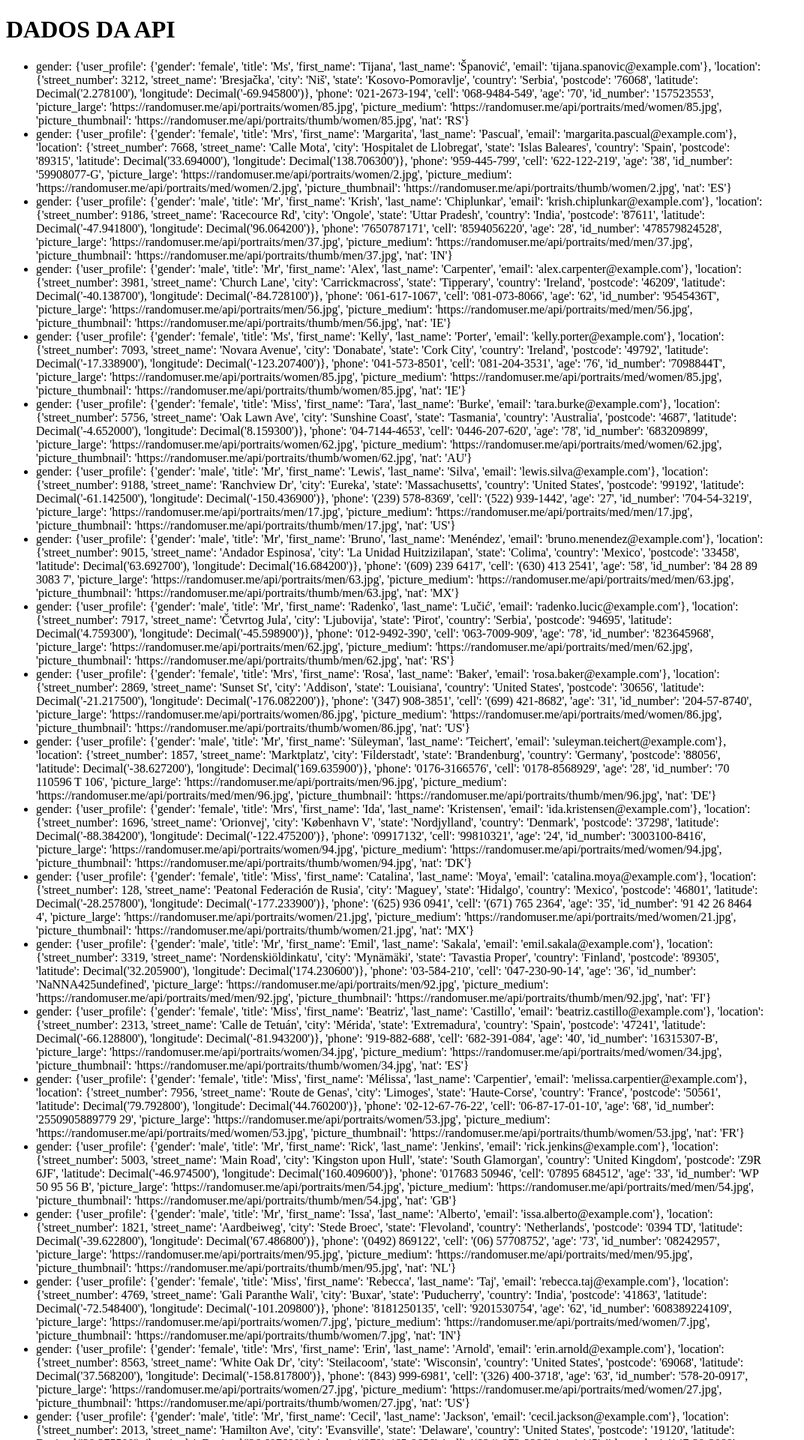
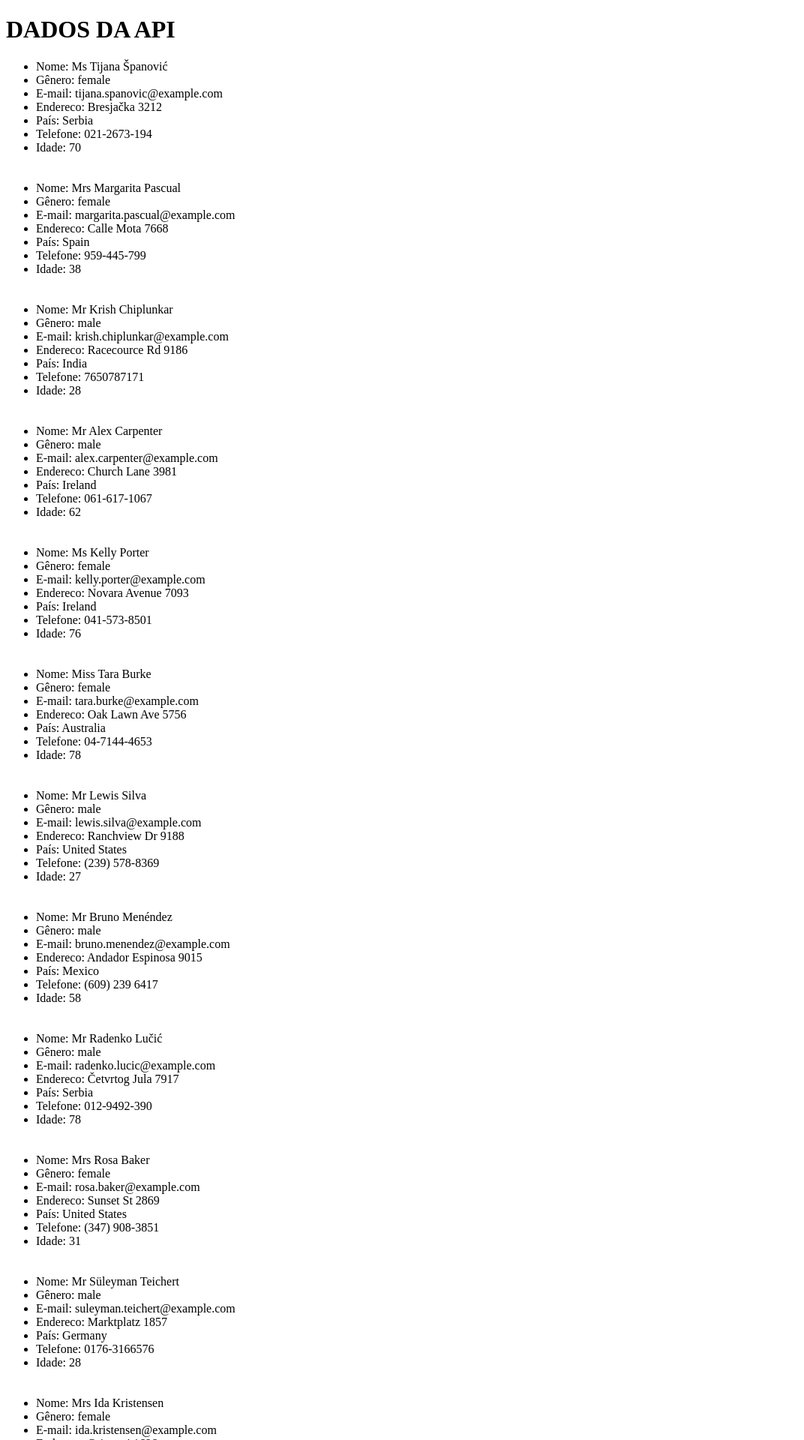
Before and after one commit to xlowen/teste_baldussi, a Django app: page /listar in a window 1280 px wide. Shown: the top 1920 px of the page at 75% size, without its empty margins (0-1072 px from the left). Run offline with Django 5.2, Linux system fonts and the light colour scheme; data comes from the database, SQL or seed files in the repository.

Commit message:
adiciona endpoint para busca por genero e busca por idade em views.py

```diff
--- a/fetch_api/models.py
+++ b/fetch_api/models.py
@@ -1,4 +1,9 @@
 from django.db import models
+
+#Optei por armazenar dados relevantes para o teste.
+#Por questão de segurança, os dados sensíveis que retornam da api randomuser não foram persistidos
+#A api envia senha em texto plano, o salt e os hashs das senhas (md5, sha1, sha256) - não salvos.
+
 
 class UserProfile(models.Model):
     gender = models.CharField(max_length=15)
--- a/fetch_api/templates/lista_todos.html
+++ b/fetch_api/templates/lista_todos.html
@@ -13,7 +13,16 @@
     <h1>DADOS DA API</h1>
     <ul>
         {% for usuario in usuarios %}
-            <li>gender: {{ usuario }}</li>
+        <div style ="width: 60%" class="">
+            <li>Nome: {{usuario.user_profile.title}} {{usuario.user_profile.first_name}} {{usuario.user_profile.last_name}}</li>
+            <li>Gênero: {{usuario.user_profile.gender}}</li>
+            <li>E-mail: {{usuario.user_profile.email}}</li>
+            <li>Endereco: {{usuario.location.street_name}} {{usuario.location.street_number}}</li>
+            <li>País: {{usuario.location.country}}</li>
+            <li>Telefone: {{usuario.phone}}</li>
+            <li>Idade: {{usuario.age}}</li>
+            <br><br>
+        </div>
 
         {% endfor %}
     </ul>
--- a/fetch_api/urls.py
+++ b/fetch_api/urls.py
@@ -4,5 +4,7 @@ from . import views
 urlpatterns =[
     path('', views.principal, name='home'),
     path('povoardb', views.fetch_api_users, name='fetch_data'),
-    path('listar', views.listar_todos, name='listar_todos')
+    path('listar', views.listar_todos, name='listar_todos'),
+    path('usuarios/genero/<str:gender>/',views.get_users_by_gender, name='usuarios_por_genero'),
+    path('usuarios/idade/<int:age>/',views.get_users_by_age, name='usuarios_por_idade'),
     ]
--- a/fetch_api/views.py
+++ b/fetch_api/views.py
@@ -1,8 +1,26 @@
-from django.shortcuts import render
+from django.shortcuts import render, get_object_or_404
+from django.http import JsonResponse
 import requests
 
 from .models import UserProfile, Location, UserInformation
 
+
+def get_users_by_gender(request, gender):
+    #Usando a ORM do Django pego as informações apenas iguais ao genero que será designado na URL
+    users = UserInformation.objects.filter(user_profile__gender=gender).select_related('user_profile', 'location')
+
+    #Converte os dados em um dicionario python pra poder converter em JSON usando JsonResponse
+    data = [user.as_dict() for user in users]
+
+    #Retorna os dados em formato JSON para quem acessa a url
+    return JsonResponse(data, safe=False)
+
+def get_users_by_age(request, age):
+    users = UserInformation.objects.filter(age=age).select_related('user_profile', 'location')
+
+    data = [user.as_dict() for user in users]
+
+    return JsonResponse(data, safe=False)
 
 def principal(request):
     return render(request, 'home.html')
@@ -14,7 +32,6 @@ def listar_todos(request):
     context = {'usuarios': [user.as_dict() for user in todos_objetos]}
 
     return render(request, 'lista_todos.html', context)
-
 
 #Criar uma view baseada em função que recebe um request
 #quando é acessada a rota localhost:8000/povoardb
```
